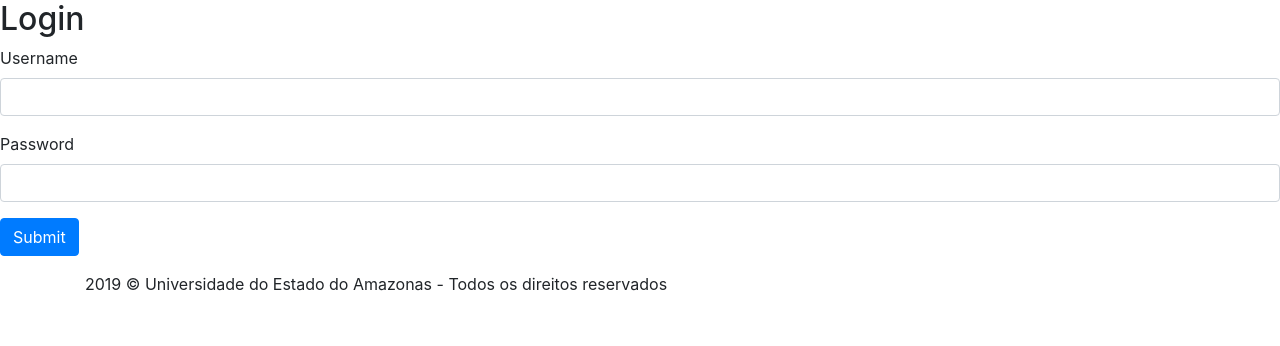
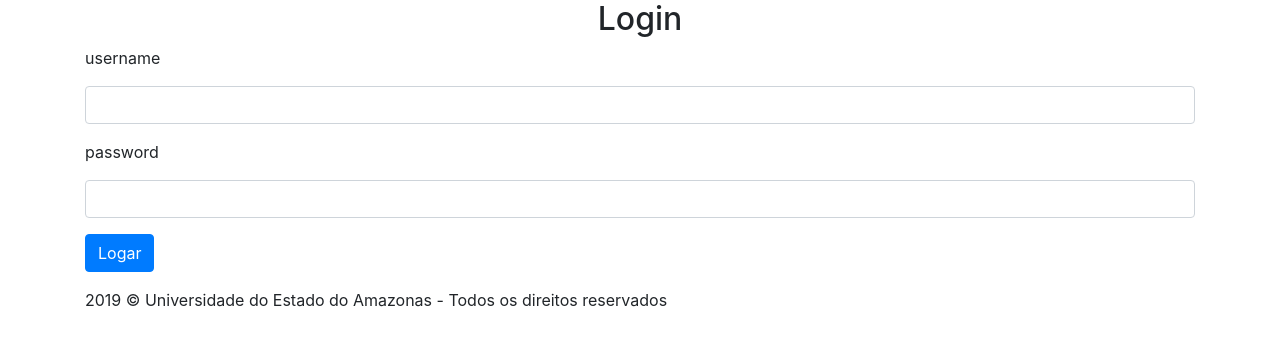
Before and after one commit to lprs110/politician-recommender-system, a Flask app: page /login in a window 1280 px wide. Shown: the part 216-562 px from the top of the page. Run offline with Flask 2, Linux system fonts and the light colour scheme; some libraries are stand-ins or nearby versions.

Commit message:
refactor: centered all info in views

```diff
--- a/app/templates/login.html
+++ b/app/templates/login.html
@@ -1,19 +1,25 @@
 {% extends 'base.html' %}
 
 {% block content %}
-<h2>Login</h2>
+<div class="container">
+    <div class="row">
+        <div class="col-md-12">
+            <h2 style="text-align: center">Login</h2>
             <form action="" method="POST">
                 {{ form.csrf_token }}
                 <div class="form-group">
-        <label>Username</label>
+                   <label>{{ form.username.label }}</label>
                     {{ form.username(class="form-control") }}
                 </div>
                 <div class="form-group">
-        <label>Password</label>
+                    <label>{{ form.password.label }}</label>
                     {{ form.password(class="form-control") }}
                 </div>
 
-    <button type="submit" class="btn btn-primary">Submit</button>
+                <button type="submit" class="btn btn-primary">Logar</button>
 
             </form>
+        </div>
+    </div>
+</div>
 {% endblock %}
```
Also changed, not shown: app/templates/index.html (+9 -5 lines), app/templates/register.html (+7 -2 lines). Lines whose indentation alone changed are shown as unchanged.
